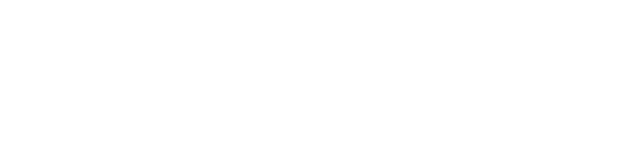
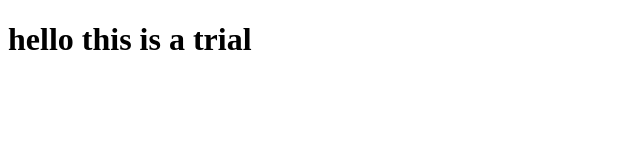
Before and after one commit to devopswithdayanand/demo-m1, a plain HTML site: page index.html in a window 1280 px wide. Shown: the whole page, without its empty margins (0-640 px from the left). Drawn offline with Linux system fonts and the light colour scheme.

Commit message:
idex file is edited

```diff
--- a/index.html
+++ b/index.html
@@ -6,6 +6,8 @@
     <title>Document</title>
 </head>
 <body>
-
+    <h1>
+        hello this is a trial
+    </h1>
 </body>
 </html>
```
